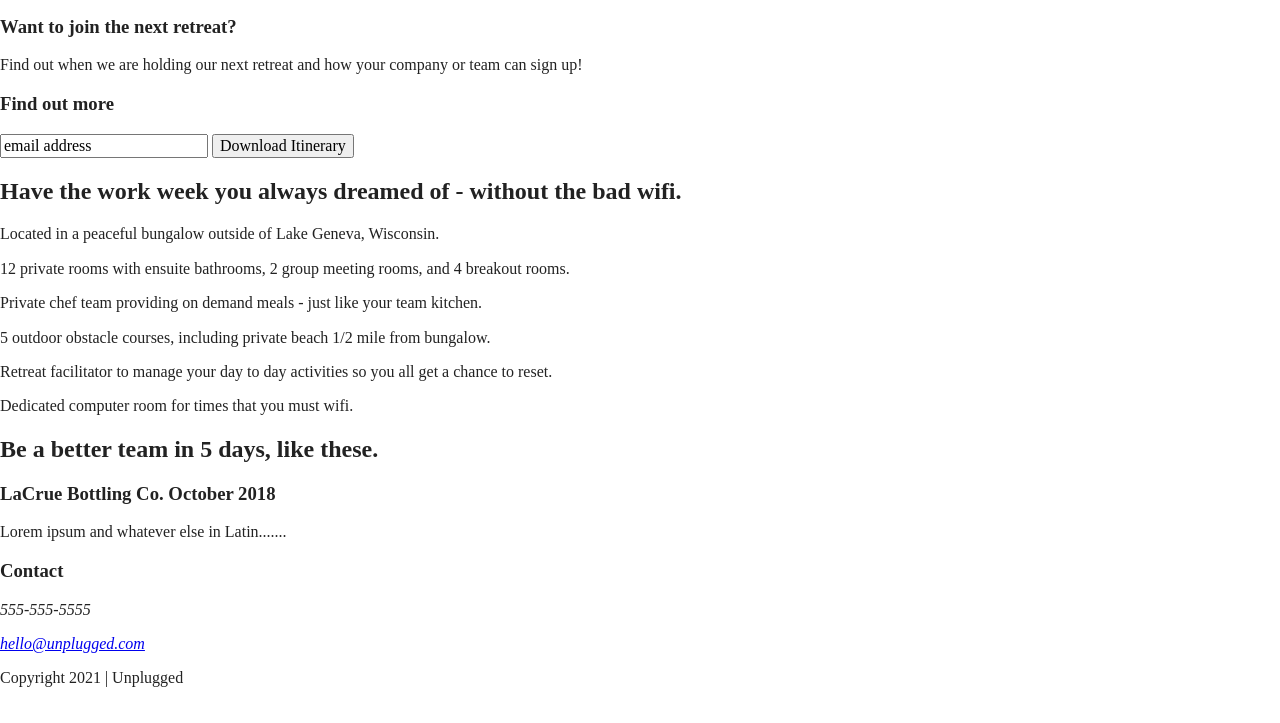
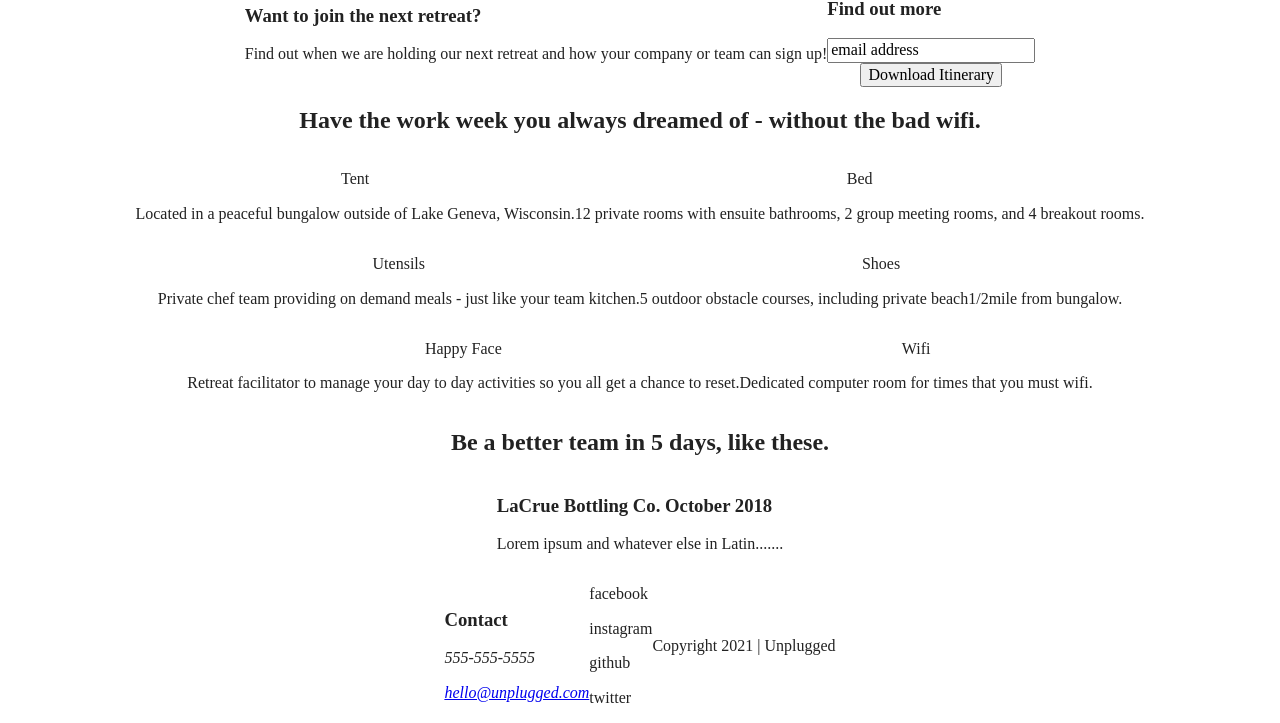
Before and after one commit to greglucemusic/unplugged-retreat, a website built with Parcel: page index.html in a window 1280 px wide. Shown: the part 152-875 px from the top of the page. Built offline with nearby package versions, Linux system fonts and the light colour scheme.

Commit message:
Flexbox additions

```diff
--- a/css/main.css
+++ b/css/main.css
@@ -86,6 +86,253 @@ textarea {
 /* ==========================================================================
    Author's custom styles
    ========================================================================== */
+
+/*---------- Base Header - Footer Styles ------*/
+
+header,
+footer {
+    display: flex;
+    justify-content: center;
+    align-items: center;
+    flex-flow: row wrap;
+}
+
+header {
+
+}
+
+header .content-wrapper {
+  display: flex;
+  justify-content: center;
+  align-items: center;
+  flex-flow: row wrap;
+}
+
+header figure {
+
+}
+
+.header-divider {
+
+}
+
+
+header nav {
+  display: flex;
+  justify-content: center;
+  align-items: center;
+  flex-flow: row wrap;
+}
+
+header nav ul {
+  list-style: none;
+  display: flex;
+  flex-direction: row;
+}
+
+footer .content-wrapper {
+    display: flex;
+    justify-content: center;
+    align-items: center;
+    flex-flow: row wrap;
+}
+
+.footer-content {
+    display: flex;
+    justify-content: center;
+    align-items: center;
+    flex-flow: row wrap;
+}
+
+.contact {
+
+}
+
+.contact h3 {
+
+}
+
+.contact address {
+
+}
+
+.social {
+
+}
+
+.social-icons {
+
+}
+.copyright {
+  display: flex;
+  justify-content: center;
+  align-items: center;
+  flex-flow: column nowrap;
+}
+/*---------- Mobile Styles - Homepage ------*/
+
+.hero-area h1 {
+  display: flex;
+  justify-content: center;
+  align-items: center;
+  flex-flow: row wrap;
+}
+
+.hero-area .content-wrapper {
+
+}
+
+/*---------- Form Styles - Homepage ------*/
+
+aside .content-wrapper {
+    display: flex;
+    justify-content: center;
+    align-items: center;
+    flex-flow: row wrap;
+}
+
+aside .form-description {
+
+}
+
+aside .form h3 {
+    display: flex;
+    justify-content: flex-start;
+    align-items: center;
+}
+
+aside .inputs {
+    display: flex;
+    justify-content: center;
+    align-items: center;
+    flex-direction: column;
+}
+
+/*------------ Features Styles - Homepage --------*/
+
+.features {
+    display: flex;
+    justify-content: center;
+    align-items: center;
+    flex-flow: column nowrap;
+}
+
+.features h2 {
+    display: flex;
+    justify-content: flex-start;
+    align-items: center;
+}
+
+.features .content-wrapper {
+    display: flex;
+    justify-content: center;
+    align-items: center;
+    flex-flow: row wrap;
+}
+
+.features p {
+    display: flex;
+    justify-content: center;
+    align-items: center;
+}
+
+.font-awesome {
+    display: flex;
+    justify-content: center;
+    align-items: center;
+}
+
+.features-item-description {
+    display: flex;
+    justify-content: center;
+    align-items: center;
+}
+
+/*------------ Reviews Styles - Homepage -------*/
+
+.reviews {
+    display: flex;
+    justify-content: flex-start;
+    align-items: center;
+    flex-flow: column nowrap;
+}
+.reviews h2 {
+    display: flex;
+    justify-content: flex-start;
+    align-items: center;
+}
+
+.reviews article {
+    display: flex;
+    justify-content: center;
+    align-items: center;
+    flex-flow: row wrap;
+}
+
+.reviews .lacrue {
+
+}
+
+/*--------------- About Page Styles ----------*/
+
+.mission {
+  display: flex;
+  justify-content: center;
+  align-items: center;
+  flex-flow: row wrap;
+}
+
+.mission .content-wrapper {
+
+}
+
+.mission-content {
+
+}
+
+.map {
+
+}
+
+.map figure {
+
+}
+
+.mission .contact-section {
+
+}
+
+.contact-section address {
+  display: flex;
+  justify-content: center;
+  align-items: center;
+  flex-flow: row wrap;
+}
+
+/*-----FAQ Styles------*/
+
+.faq {
+  display: flex;
+  justify-content: center;
+  align-items: center;
+  flex-flow: row wrap;
+}
+
+.faq .content-wrapper {
+  display: flex;
+  justify-content: center;
+  align-items: center;
+  flex-flow: row wrap;
+}
+
+.faq .questions {
+
+}
+
+.faq article {
+
+}
+
 
 /* ==========================================================================
    Helper classes
--- a/index.html
+++ b/index.html
@@ -56,43 +56,42 @@
           <p>Find out when we are holding our next retreat and how your company or team can sign up!</p>
         </div>
         <div class="form">
-          <h3>Find out more</h3>
-        </div>
-        <div>
-          <input type="text" name="name" value="email address">
-          <input type="button" value="Download Itinerary">
+            <h3>Find out more</h3>
+          <div class="inputs">
+            <input type="text" name="name" value="email address">
+            <input type="button" value="Download Itinerary">
+          </div>
         </div>
       </div>
     </aside>
 
     <section class="features">
+      <h2>Have the work week you always dreamed of - without the bad wifi.</h2>
       <div class="content-wrapper">
-        <h2>Have the work week you always dreamed of - without the bad wifi.</h2>
         <article>
-          <p class="fontawesome-icon"></p>
+          <p class="fontawesome-icon">Tent</p>
           <p class="features-item-description">Located in a peaceful bungalow outside of Lake Geneva, Wisconsin.</p>
         </article>
         <article>
-          <p class="fontawesome-icon"></p>
+          <p class="fontawesome-icon">Bed</p>
           <p class="features-item-description">12 private rooms with ensuite bathrooms, 2 group meeting rooms, and 4 breakout rooms.</p>
         </article>
         <article>
-          <p class="fontawesome-icon"></p>
+          <p class="fontawesome-icon">Utensils</p>
           <p class="features-item-description">Private chef team providing on demand meals - just like your team kitchen.</p>
         </article>
         <article>
-          <p class="fontawesome-icon"></p>
+          <p class="fontawesome-icon">Shoes</p>
           <p class="features-item-description">5 outdoor obstacle courses, including private beach<span> 1/2</span> mile from bungalow.</p>
         </article>
         <article>
-          <p class="fontawesome-icon"></p>
+          <p class="fontawesome-icon">Happy Face</p>
           <p class="features-item-description">Retreat facilitator to manage your day to day activities so you all get a chance to reset.</p>
         </article>
         <article>
-          <p class="fontawesome-icon"></p>
+          <p class="fontawesome-icon">Wifi</p>
           <p class="features-item-description">Dedicated computer room for times that you must wifi.</p>
         </article>
-        <!--Add your features content here -->
       </div>
     </section>
 
@@ -109,7 +108,7 @@
       </div>
     </section>
 
-  </main><!--main wrapper-->
+  </main>
 
   <footer>
     <div class="content-wrapper">
@@ -123,10 +122,10 @@
             </div>
             <div class="social">
                 <div class="social-icons">
-                    <p><a href="https://www.facebook.com/yoursite" target="_blank"></a></p>
-                    <p><a href="https://www.instgram.com/yoursite" target="_blank"></a></p>
-                    <p><a href="https://www.github.com/yoursite" target="_blank"></a></p>
-                    <p><a href="https://www.twitter.com/yoursite" target="_blank"></a></p>
+                    <p>facebook<a href="https://www.facebook.com/yoursite" target="_blank"></a></p>
+                    <p>instagram<a href="https://www.instgram.com/yoursite" target="_blank"></a></p>
+                    <p>github<a href="https://www.github.com/yoursite" target="_blank"></a></p>
+                    <p>twitter<a href="https://www.twitter.com/yoursite" target="_blank"></a></p>
                 </div>
             </div>
         </div> <!-- footer content ends -->
```
